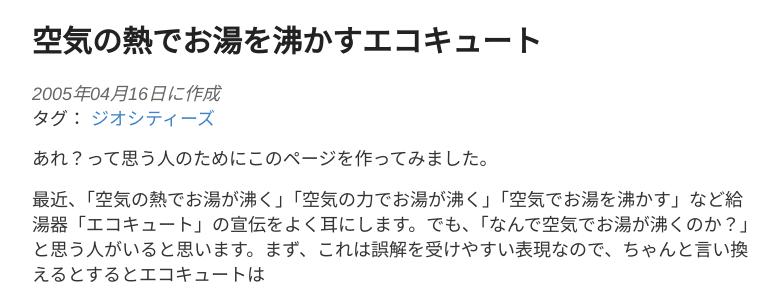
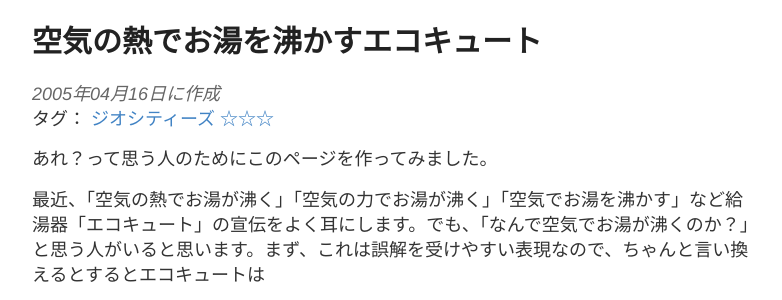
Before and after one commit to samacoba/samacoba.github.io, a Jekyll site: the page built from _posts/2005-04-16-heatpump.md, in a window 1280 px wide and 900 px high. Shown: the part 145-445 px from the top of the window, without its empty margins (248-1030 px from the left). Built offline with Jekyll 4.4.1, drawn with Linux system fonts in a browser that asks for light colours.

```diff
--- a/_posts/2005-04-16-heatpump.md
+++ b/_posts/2005-04-16-heatpump.md
@@ -2,7 +2,7 @@
 layout: post
 title: 空気の熱でお湯を沸かすエコキュート
 category: blog
-tags: ジオシティーズ
+tags: ジオシティーズ ☆☆☆
 ---
 あれ？って思う人のためにこのページを作ってみました。
 
```
